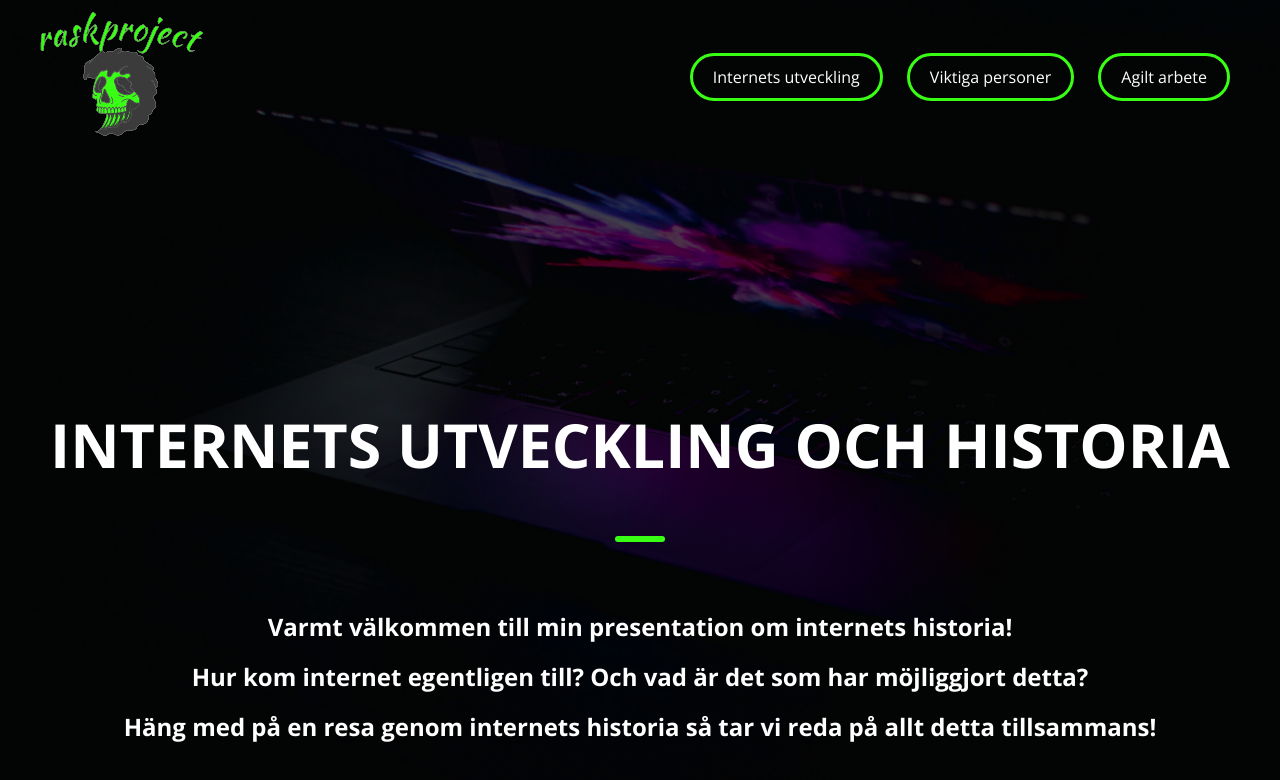
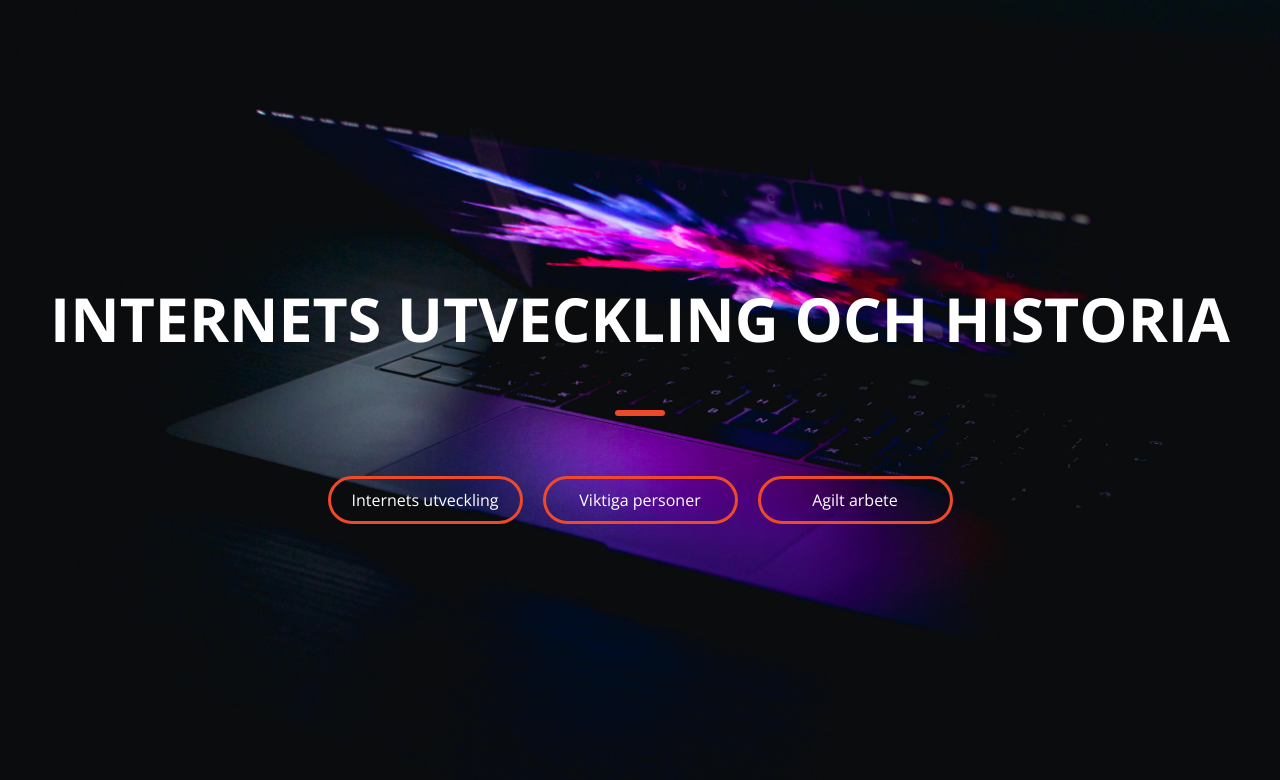
Before and after one commit to williamrask/williamrask, a plain HTML site: page index.html in a window 1280 px wide. Drawn offline with nearby package versions, Linux system fonts and the light colour scheme.

Commit message:
Revert "landing-page content done, header made"
This reverts commit 8d44d64160661d6bf1424f410914c4b86579b249.

```diff
--- a/index.html
+++ b/index.html
@@ -10,16 +10,6 @@
     <link href="https://fonts.googleapis.com/css2?family=Open+Sans:ital,wght@0,300..800;1,300..800&display=swap" rel="stylesheet">
 </head>
 <body>
-    <header>
-        <div class="container">
-            <a href="index.html"><img src="bilder/raskproject-logo-neongreen-copy.png" alt="logo"></a>
-            <nav>
-                <a href="utveckling.html">Internets utveckling</a>
-                <a href="personer.html">Viktiga personer</a>
-                <a href="agilt.html">Agilt arbete</a>
-            </nav>
-        </div>
-    </header>
     <main>
         <div class="container">
             <section class="hero-section">
@@ -27,11 +17,11 @@
                     internets utveckling och historia
                 </h1>
                 <hr>
-                <strong>
-                    Varmt välkommen till min presentation om internets historia! <br>
-                    Hur kom internet egentligen till? Och vad är det som har möjliggjort detta? <br>
-                    Häng med på en resa genom internets historia så tar vi reda på allt detta tillsammans!
-                </strong>
+                <nav class="start-nav">
+                    <a href="utveckling.html">Internets utveckling</a>
+                    <a href="#">Viktiga personer</a>
+                    <a href="#">Agilt arbete</a>
+                </nav>
             </section>
         </div>
     </main>
--- a/style.css
+++ b/style.css
@@ -5,59 +5,31 @@
 }
 
 body {
-    background-image: url(bilder/start.jpg);
+    background-image: url(bilder/pexels-nickoloui-2473183.jpg);
     background-repeat: no-repeat;
     background-size: cover;
     font-family: "Open Sans", sans-serif;
-    position: relative;
-    height: 100vh;
-}
-
-body::before {
-    content: "";
-    position: absolute;
-    top: 0;
-    left: 0;
-    width: 100%;
-    height: 100%;
-    background-color: rgba(0, 0, 0, 0.7);
-    pointer-events: none;
-    z-index: 0;
-}
-
-header {
-    display: flex;
-    justify-content: center;
 }
 
 main {
     display: flex;
+    width: 100%;
+    height: 100vh;
     justify-content: center;
     align-items: center;
 }
 
 .container {
     display: flex;
+    max-width: 1200px;
     width: 100%;
-    max-width: 1200px;
     justify-content: center;
-    z-index: 1;
-    align-items: center;
-}
-
-header .container {
-    justify-content: space-between;
-}
-
-.container img {
-    padding: 12px 0;
 }
 
 .hero-section {
     display: flex;
     flex-direction: column;
     align-items: center;
-    margin-top: 250px;
 }
 
 .hero-section h1 {
@@ -69,35 +41,35 @@ header .container {
 
 hr {
     width: 50px;
-    border-color: #39FF14;
+    border-color: #ee4a29;
     border-width: 3px;
     border-style: solid;
     border-radius: 5px;
     margin: 50px 0 60px;
 }
 
-strong {
-    color: white;
-    text-align: center;
-    font-size: 1.5rem;
-    line-height: 50px;
+.start-nav {
+    width: 100%;
+    display: flex;
+    justify-content: center;
+    align-items: center;
 }
 
-nav a {
+.start-nav a {
     padding: 10px 20px;
+    height: fit-content;
     width: 195px;
     color: white;
     font-size: 1rem;
     text-decoration: none;
-    border: 3px solid #39FF14;
+    border: 3px solid #ee4a29;
     border-radius: 60px;
     transition: ease-in-out .2s;
     text-align: center;
     margin: 0 10px;
 }
 
-nav a:hover{
-    background-color: #39FF14;
+.start-nav a:hover{
+    background-color: #ee4a29;
     color: white;
-    text-shadow: -3px 2px 6px rgba(0,0,0,0.81);
 }
```
Also changed, not shown: bilder/raskproject-logo-neongreen-copy.png (deleted), bilder/start.jpg (deleted).
